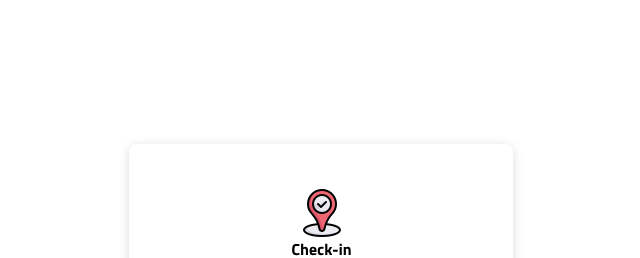
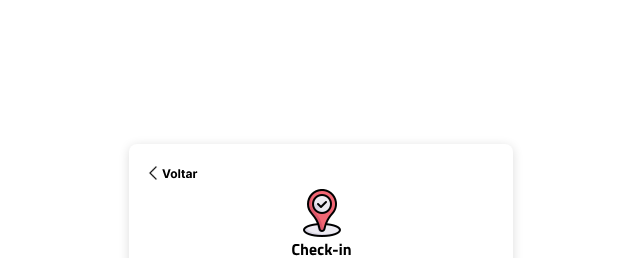
Before and after one commit to ernestosjunior/checkin-app, a React (Create React App) app: page /gerenciar in a window 1280 px wide. Both pictures are taken after a click on the button "Criar novo evento". Shown: the top 258 px of the page, without its empty margins (319-959 px from the left). Built offline with nearby package versions, Linux system fonts and the light colour scheme.

Commit message:
feat: create newEvent container

```diff
--- /dev/null
+++ b/src/pages/Admin/containers/GetList/index.tsx
@@ -0,0 +1,10 @@
+import React from "react";
+import { BaseLayout } from "../../../../components";
+
+export const GetList: React.FC = () => {
+  return (
+    <BaseLayout>
+      <></>
+    </BaseLayout>
+  );
+};
--- a/src/pages/Admin/containers/NewEvent/index.module.css
+++ b/src/pages/Admin/containers/NewEvent/index.module.css
@@ -6,6 +6,14 @@
   justify-content: center;
   align-items: center;
   gap: 49px;
+  position: relative;
+}
+
+.buttonBack {
+  cursor: pointer;
+  position: absolute;
+  top: 4%;
+  left: 4%;
 }
 
 .contentInputs {
--- a/src/pages/Admin/containers/NewEvent/index.tsx
+++ b/src/pages/Admin/containers/NewEvent/index.tsx
@@ -2,13 +2,25 @@ import React, { useState } from "react";
 import { BaseLayout, Input, Button } from "../../../../components";
 import DateTimePicker from "react-datetime-picker";
 import { ReactComponent as Logo } from "../../../../assets/logo.svg";
+import arrow from "../../../../assets/arrowBack.svg";
+
 import styles from "./index.module.css";
 
-export const NewEvent: React.FC = () => {
+interface NewEventProps {
+  setContainer: (state: string) => void;
+}
+
+export const NewEvent: React.FC<NewEventProps> = ({ setContainer }) => {
   const [value, onChange] = useState(new Date());
   return (
     <BaseLayout>
       <section className={styles.newEvent}>
+        <img
+          src={arrow}
+          className={styles.buttonBack}
+          alt="Botao de retorno"
+          onClick={() => setContainer("")}
+        />
         <Logo />
         <div className={styles.contentInputs}>
           <p>Nome do evento:</p>
--- a/src/pages/Admin/containers/index.ts
+++ b/src/pages/Admin/containers/index.ts
@@ -1 +1,2 @@
 export { NewEvent } from "./NewEvent";
+export { GetList } from "./GetList";
--- a/src/pages/Admin/index.tsx
+++ b/src/pages/Admin/index.tsx
@@ -7,7 +7,7 @@ export const AdminPage = () => {
   const [container, setContainer] = useState("");
 
   if (container === "newEvent") {
-    return <NewEvent />;
+    return <NewEvent setContainer={setContainer} />;
   }
 
   return (
```
Also changed, not shown: src/assets/arrowBack.svg (added), src/pages/Admin/containers/GetList/index.module.css (added).
